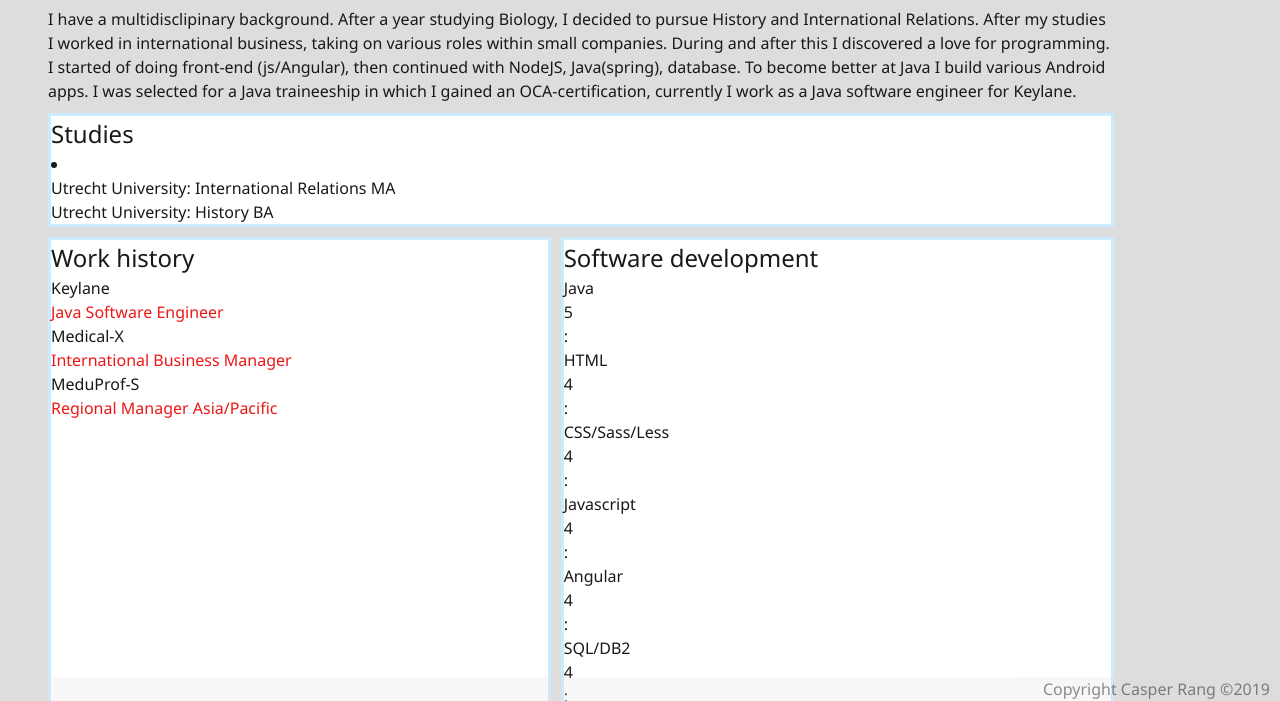
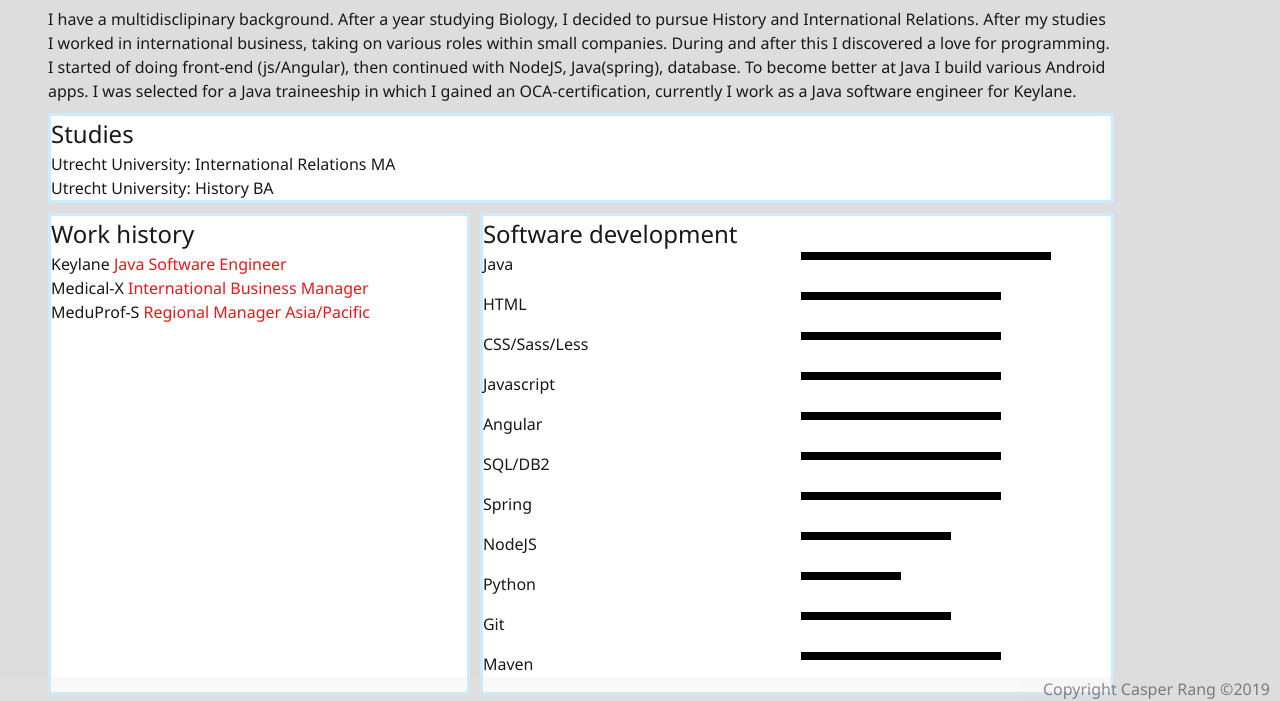
Before and after one commit to Masper/portfolio, a website: page dist/resume.html in a window 1280 px wide. Shown: the part 99-800 px from the top of the page. Drawn offline with Linux system fonts and the light colour scheme.

Commit message:
changed resume again

```diff
--- a/scss/_resume.scss
+++ b/scss/_resume.scss
@@ -15,6 +15,11 @@
     list-style-type: none;
     margin: 0;
     padding: 0;
+    display: block;
+
+    div {
+      display: inline-block;
+    }
   }
 }
 
@@ -52,18 +57,21 @@
   background-color: rgba(lighten($secondary-color, 85), 3);
 }
 
-.resume-skils {
+.resume-skills {
   grid-area: skills;
 
   .skills {
     li {
-      display: block;
-      list-style: none;
-    }
+      height: 40px;
+      margin: 0;
+      padding: 0;
 
-    .resume-skills-grade {
-      padding-left: 150px;
-      float: center;
+      .score {
+        margin-right: 10px;
+        float: right;
+        width: 300px;
+        height: 30px;
+      }
     }
   }
 }
--- a/scss/main.scss
+++ b/scss/main.scss
@@ -43,7 +43,7 @@ h3 {
   &.sm-heading {
     margin-bottom: 2rem;
     padding: 0.2rem 1rem;
-    background: rgba(lighten($primary-color, 2), 0.87);
+    background: rgba(lighten($primary-color, 25), 0.5);
   }
 }
 
```
Also changed, not shown: dist/css/main.css, dist/index.html, dist/js/resume.js, dist/resume.html.
